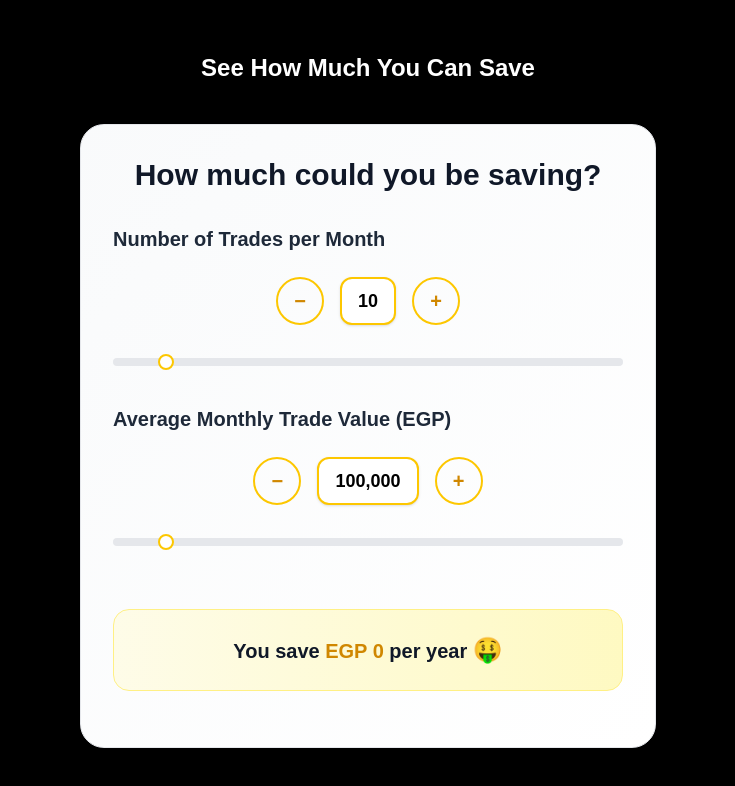
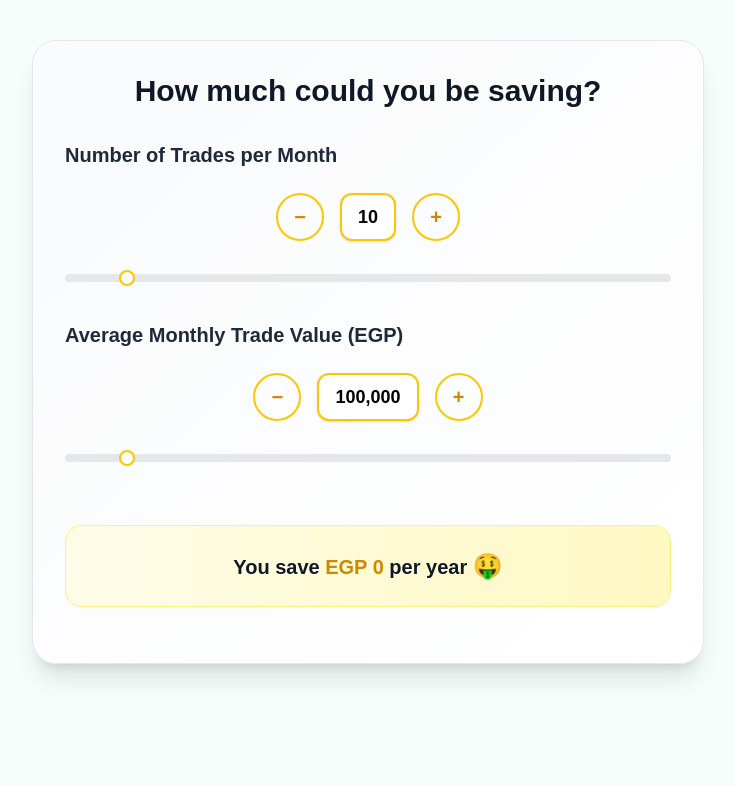
Before and after one commit to hishamjazzar/savings-widget-landing, a Next.js app: page / in a window 1280 px wide. Shown: the top 786 px of the page, without its empty margins (272-1007 px from the left). Built offline with nearby package versions, Linux system fonts and the light colour scheme.

Commit message:
Fix widget build and alias, finalize working version

```diff
--- a/app/page.tsx
+++ b/app/page.tsx
@@ -1,12 +1,5 @@
-import SavingsCalculator from './components/SavingsCalculator';
+import SavingsCalculator from '@/components/SavingsCalculator';
 
-export default function Home() {
-  return (
-    <main className="bg-black min-h-screen flex items-center justify-center p-4 text-white">
-      <div className="max-w-xl w-full">
-        <h1 className="text-2xl font-bold text-center mb-6">See How Much You Can Save</h1>
-        <SavingsCalculator />
-      </div>
-    </main>
-  );
+export default function WidgetPage() {
+  return <SavingsCalculator />;
 }
--- a/app/widget/savings/page.tsx
+++ b/app/widget/savings/page.tsx
@@ -1,6 +1,5 @@
-import SavingsCalculator from './components/SavingsCalculator';
-
+import SavingsCalculator from '@/components/SavingsCalculator';
 
 export default function WidgetPage() {
-  return <SavingsWidget />;
+  return <SavingsCalculator />;
 }
```
Also changed, not shown: tsconfig.json (+25 -9 lines).
